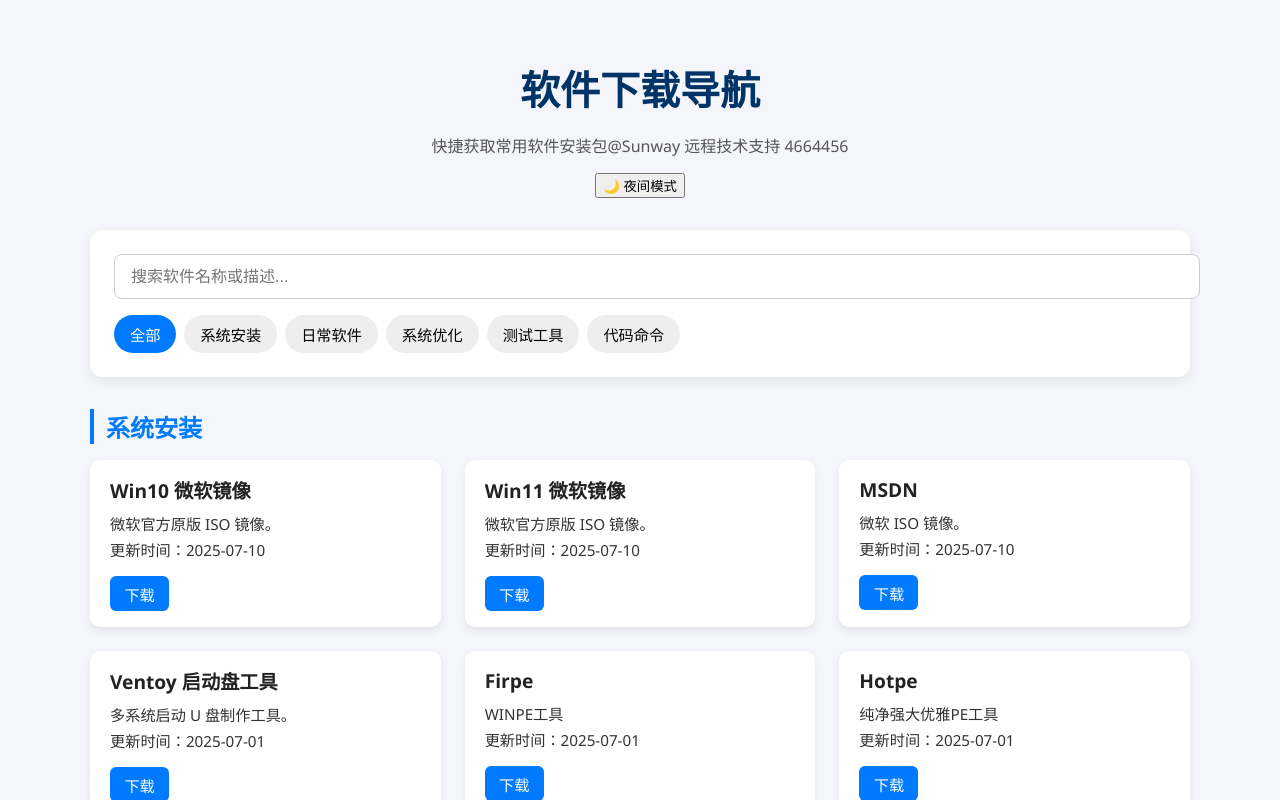
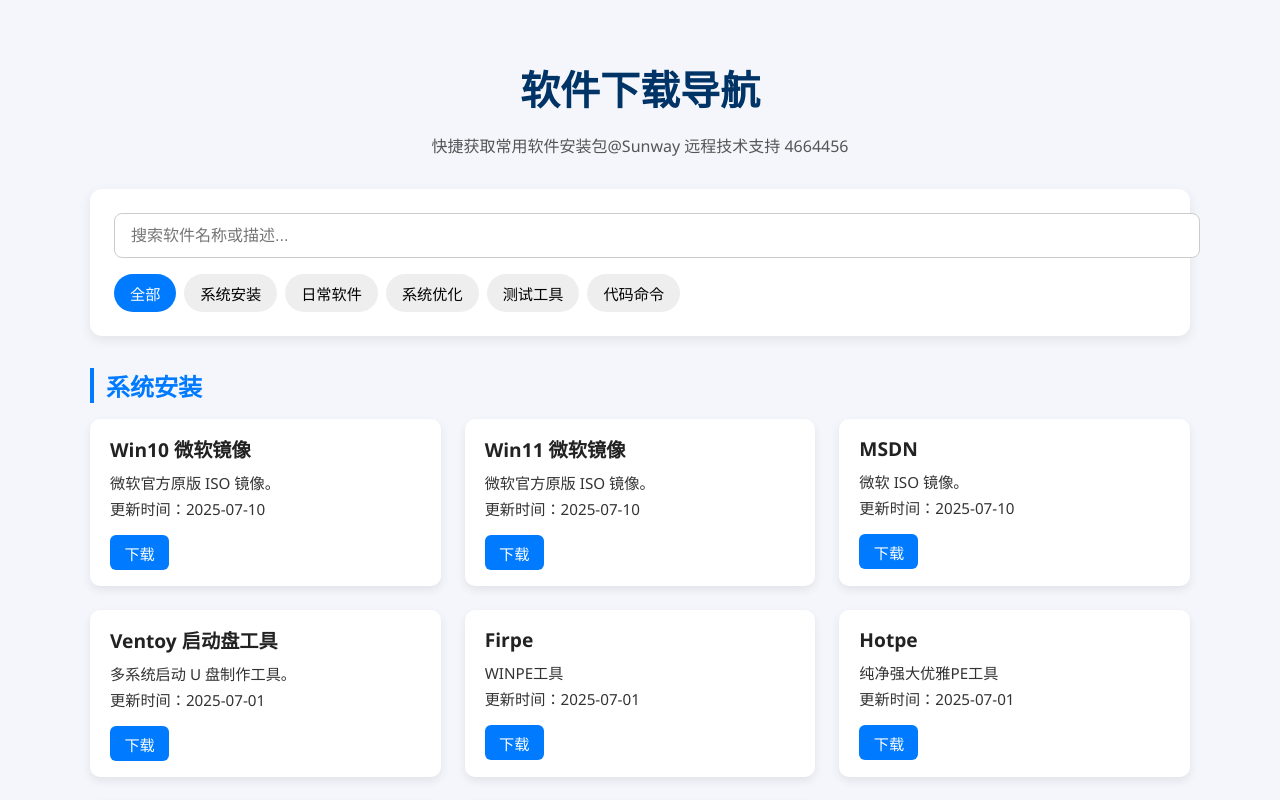
Before and after one commit to stcgd/lansoo-downloads, a React (Vite) app: page / in a window 1280 px wide. Shown: the top 800 px of the page. Built offline with nearby package versions, Linux system fonts and the light colour scheme; the HTML template or start-up script is replaced by a standard one.

Commit message:
Update App.jsx

```diff
--- a/src/App.jsx
+++ b/src/App.jsx
@@ -37,9 +37,6 @@ const App = () => {
       <header className="header">
         <h1>软件下载导航</h1>
         <p>快捷获取常用软件安装包@Sunway 远程技术支持 4664456</p>
-        <button className="dark-toggle" onClick={toggleDarkMode}>
-          {darkMode ? '☀️ 白天模式' : '🌙 夜间模式'}
-        </button>
       </header>
 
       <div className="search-section">
```
